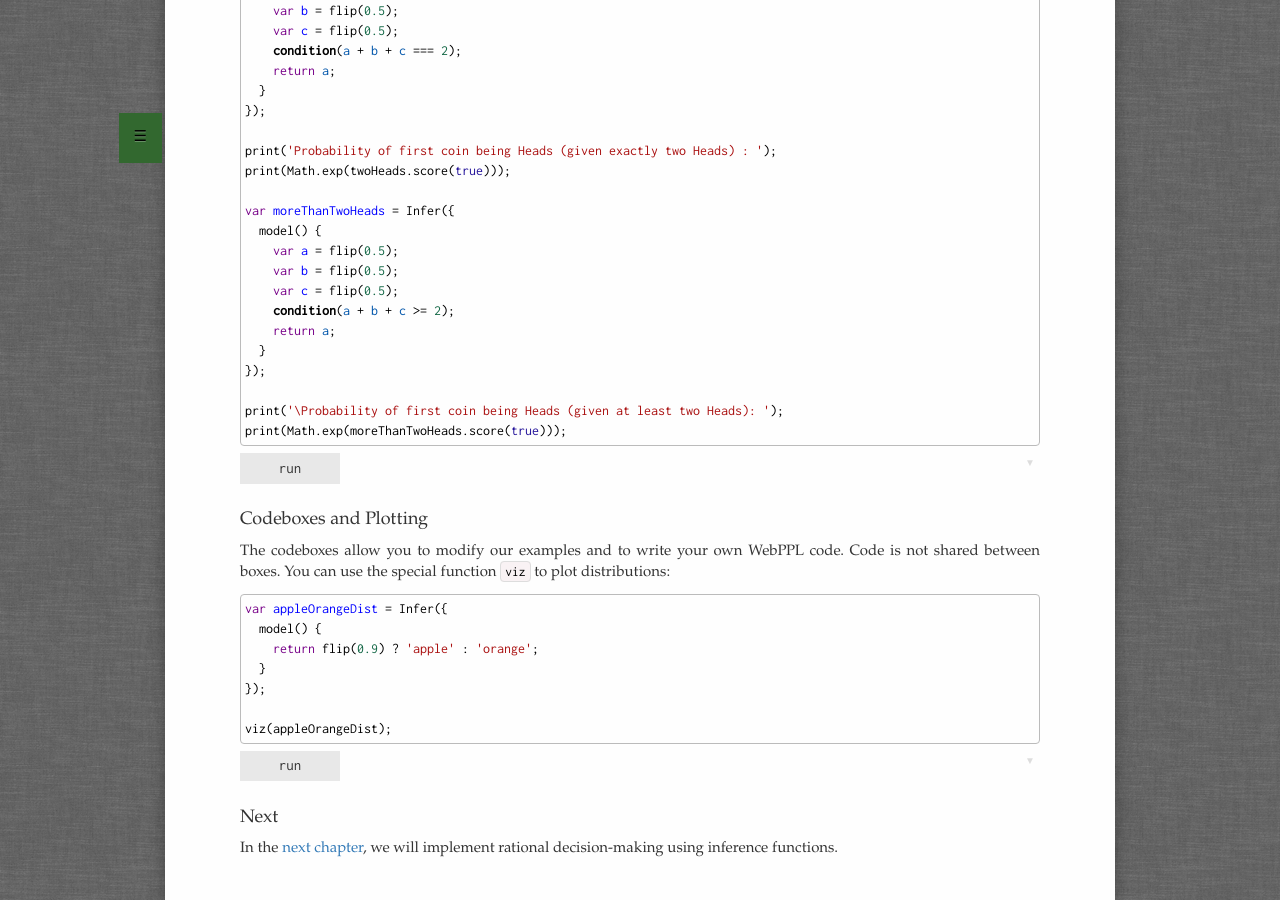
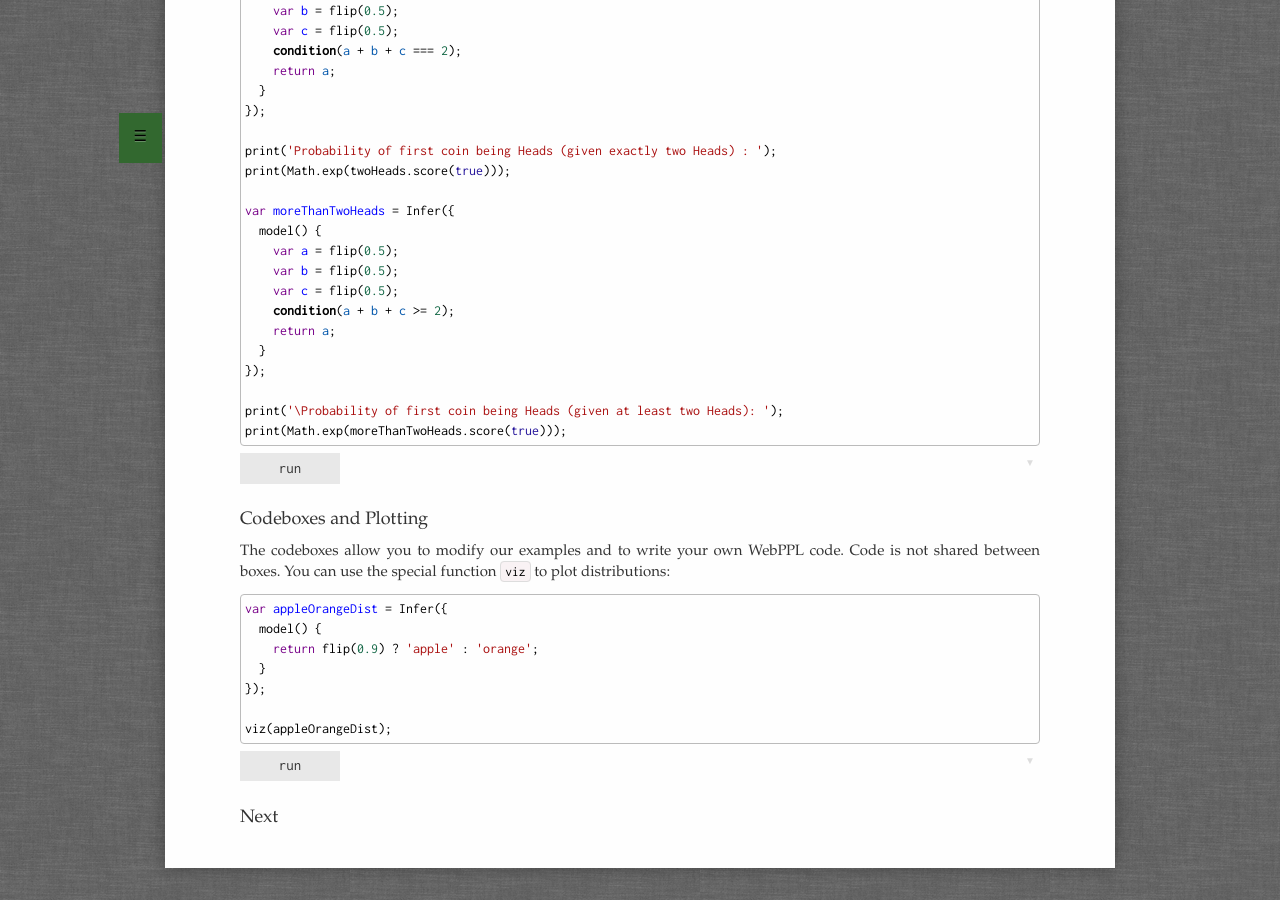
Before and after one commit to XII-SCRIPTA/ctrl, a Jekyll site: the page built from chapters/1-webppl.md, in a window 1280 px wide and 900 px high, scrolled down 4414 px. Built offline with Jekyll 4.4.1, drawn with Linux system fonts in a browser that asks for light colours; a script that is not in the unit is left out; part of the change alters nothing that is shown.

```diff
--- a/_config.yml
+++ b/_config.yml
@@ -1,7 +1,7 @@
 # Site settings
 title: Interpretting Non-Literal Language Use in the Built Environment
 baseurl: ""
-url: "http://XII-SCRIPTA.github.io/ctrl"
+url: "http://xii-scripta.github.io/ctrl"
 remote_theme: XII-SCRIPTA/ctrl
 
 # Build settings
--- a/chapters/1-webppl.md
+++ b/chapters/1-webppl.md
@@ -219,5 +219,3 @@ viz(appleOrangeDist);
 
 
 ### Next
-
-In the [next chapter](/chapters/3-agents-as-programs.html), we will implement rational decision-making using inference functions.
```
